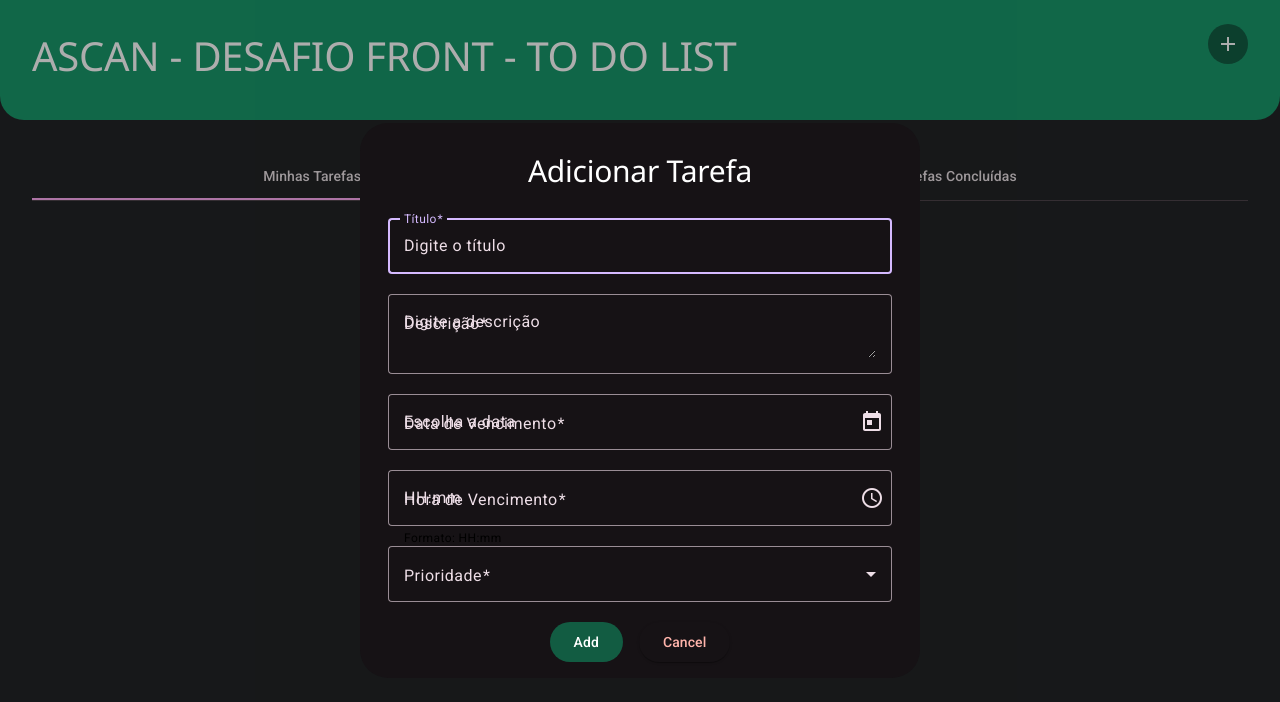
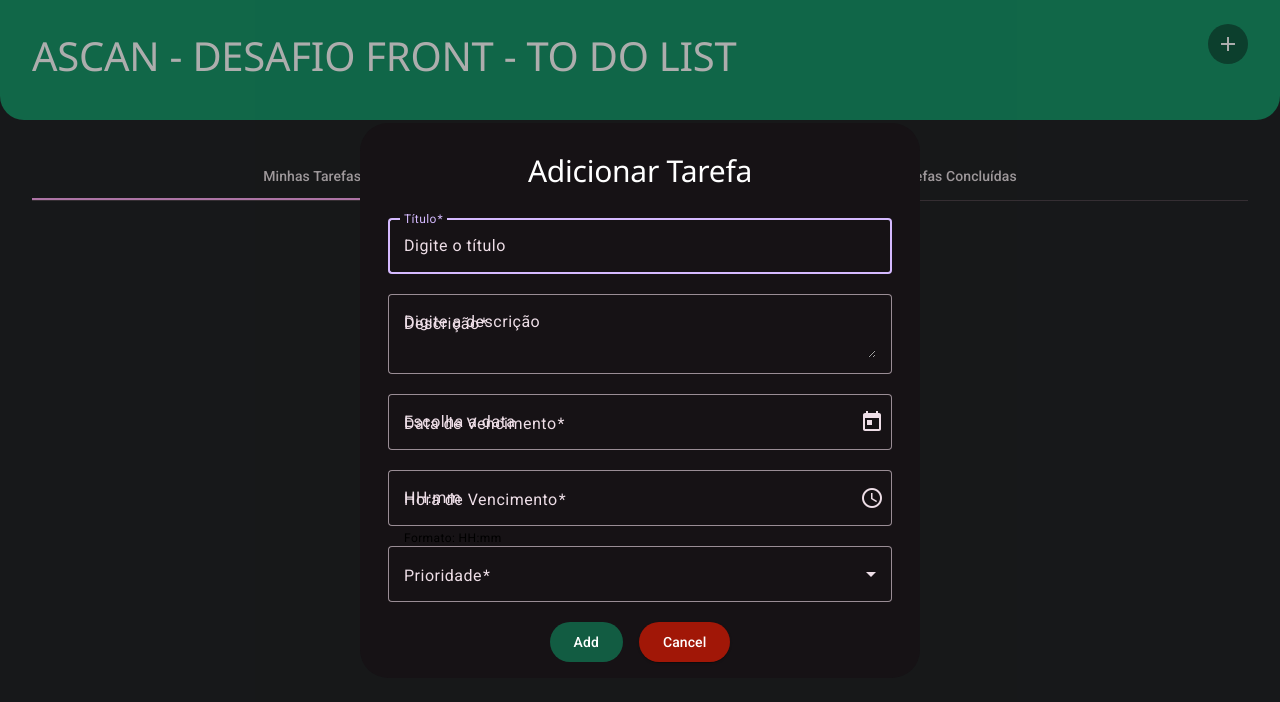
Before and after one commit to Dirceusljr/ascan-front, an Angular app: page / in a window 1280 px wide. Both pictures are taken after a click on the button "add". Shown: the top 702 px of the page. Built offline with nearby package versions, Linux system fonts and the light colour scheme.

Commit message:
Ajustes css

```diff
--- a/src/app/components/todo-add/todo-add.component.css
+++ b/src/app/components/todo-add/todo-add.component.css
@@ -28,6 +28,11 @@
     color: white !important;
 }
 
+.todo_form_cancel_btn {
+  background-color: #a11707 !important;
+    color: white !important;
+}
+
 .todo_form_input {
   width: 90% !important;
 }
--- a/src/app/components/todo-add/todo-add.component.html
+++ b/src/app/components/todo-add/todo-add.component.html
@@ -112,6 +112,7 @@
         mat-raised-button
         color="warn"
         type="button"
+        class="todo_form_cancel_btn"
         (click)="handleCloseModal()"
       >
         Cancel
--- a/src/app/components/todo-card/todo-card.component.css
+++ b/src/app/components/todo-card/todo-card.component.css
@@ -22,3 +22,7 @@
   color: white !important;
   font-size: 16px !important;
 }
+
+.todo_form_delete_btn {
+    background-color: #a11707 !important;
+}
```
